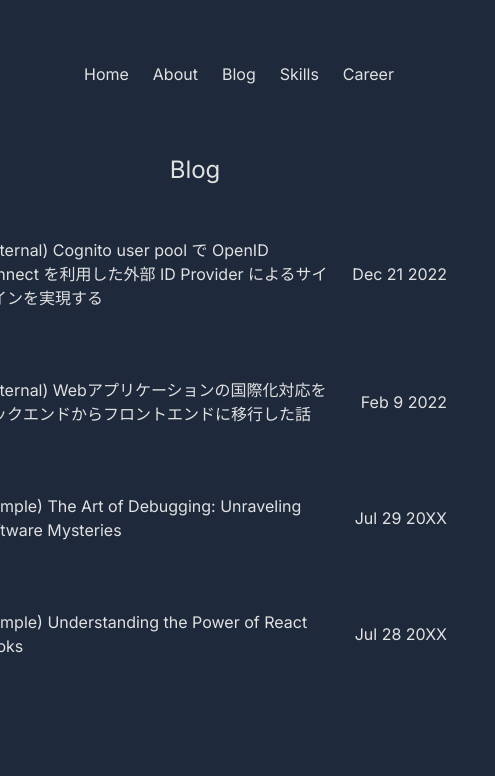
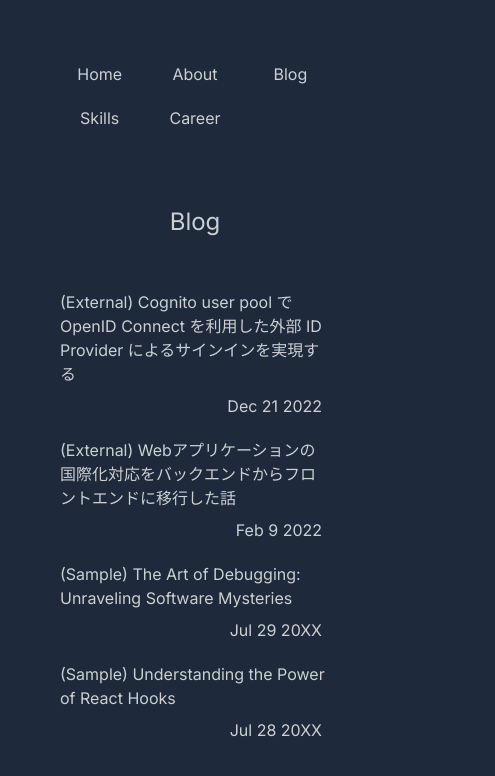
Before and after one commit to ku1987/simple-portofolio-site, a Next.js app: page /blog in a window 390 px wide. Shown: the top 776 px of the page, 495 px wide, since content can reach past the window. Built offline with nearby package versions, Linux system fonts and the light colour scheme.

Commit message:
Responsive

```diff
--- a/src/app/about/page.tsx
+++ b/src/app/about/page.tsx
@@ -1,6 +1,6 @@
 export default function About() {
   return (
-    <main className="p-12">
+    <main>
       <div className="flex flex-col items-center justify-between">
         <h1>About</h1>
       </div>
--- a/src/app/blog/[slug]/page.tsx
+++ b/src/app/blog/[slug]/page.tsx
@@ -13,7 +13,7 @@ export default function Article({ params }: { params: any }) {
   }, [params]);
 
   return (
-    <main className="p-12">
+    <main>
       <div className="flex flex-col items-center justify-between"></div>
       <ReactMarkdown>{content}</ReactMarkdown>
     </main>
--- a/src/app/blog/page.tsx
+++ b/src/app/blog/page.tsx
@@ -3,7 +3,7 @@ import ArticleLink from "../components/article-link";
 export default function Blog() {
   // TODO: Fetch blog posts from API
   return (
-    <main className="p-12">
+    <main>
       <div className="flex flex-col items-center justify-between">
         <h1>Blog</h1>
       </div>
--- a/src/app/career/page.tsx
+++ b/src/app/career/page.tsx
@@ -1,22 +1,18 @@
 export default function Career() {
   return (
-    <main className="p-12">
+    <main>
       <div className="flex flex-col items-center justify-between">
         <h1>Career</h1>
       </div>
       <h2>Work history</h2>
       <ul>
-        <li>Sample
-        </li>
-        <li>Sample
-        </li>
+        <li>Sample</li>
+        <li>Sample</li>
       </ul>
       <h2>Past projects</h2>
       <ul>
-        <li>Sample
-        </li>
-        <li>Sample
-        </li>
+        <li>Sample</li>
+        <li>Sample</li>
       </ul>
     </main>
   );
--- a/src/app/components/article-link.tsx
+++ b/src/app/components/article-link.tsx
@@ -13,12 +13,14 @@ export default function ArticleLink({
 }) {
   return (
     <Link
-      className="p-8 pr-28 relative block cursor-pointer hover:text-slate-400"
+      className="md:p-8 md:pr-28 py-6 relative block cursor-pointer hover:text-slate-400"
       target={openInNewTab ? "_blank" : ""}
       href={url}
     >
       {title}
-      <span className="absolute right-0	top-2/4	-translate-y-1/2">{date}</span>
+      <span className="absolute right-2 -bottom-2 md:bottom-auto md:right-0 md:top-2/4 md:-translate-y-1/2 block">
+        {date}
+      </span>
     </Link>
   );
 }
--- a/src/app/components/header.tsx
+++ b/src/app/components/header.tsx
@@ -4,7 +4,7 @@ export default function Header() {
   return (
     <header className="">
       <nav>
-        <ul className="flex space-x-6 list-none">
+        <ul className="grid grid-cols-3 gap-4 justify-items-center list-none px-0 md:flex md:space-x-6 md:pl-1">
           <li>
             <LinkButton url="/" name="Home" />
           </li>
--- a/src/app/globals.css
+++ b/src/app/globals.css
@@ -16,12 +16,33 @@
   }
 }
 
+@media (min-width: 768px) {
+  main {
+    max-width: 768px;
+    padding: 12px;
+  }
+
+  h1 {
+    font-size: 1.5rem;
+    margin: 1rem 0;
+  }
+
+  h2 {
+    font-size: 1.2rem;
+    margin: 1rem 0 0.5rem;
+  }
+}
+
 html,
 body {
   padding: 20px;
   margin: 10px;
   font-family: -apple-system, BlinkMacSystemFont, Segoe UI, Roboto, Oxygen,
     Ubuntu, Cantarell, Fira Sans, Droid Sans, Helvetica Neue, sans-serif;
+}
+
+main {
+  padding-top: 3rem;
 }
 
 a {
@@ -34,23 +55,18 @@ a {
 }
 
 body {
-  color: #e1e1e1;
+  color: #e1e1e1e6;
   background: rgb(30 41 59);
-}
-
-main {
-  max-width: 768px;
-  min-width: 600px;
 }
 
 h1 {
   font-size: 1.5rem;
-  margin: 1rem 0;
+  margin: 1.5rem 0;
 }
 
 h2 {
   font-size: 1.2rem;
-  margin: 1rem 0 0.5rem;
+  margin: 1.5rem 0 0.5rem;
 }
 
 ul {
--- a/src/app/page.tsx
+++ b/src/app/page.tsx
@@ -3,23 +3,50 @@ import Link from "next/link";
 
 export default function Home() {
   return (
-    <main className="p-12">
+    <main>
       <div className="flex flex-col items-center justify-between">
         <h1 className="mb-8">Kei Usami</h1>
         <ul className="grid grid-cols-3 list-none w-60 justify-items-center p-0">
           <li>
-          <Link target="_blank" className="cursor-pointer hover:opacity-80" href={"https://github.com/ku1987"}>
-            <Image src="/icons/github-mark-white.svg" alt="GitHub" width="30" height="30"/>
+            <Link
+              target="_blank"
+              className="cursor-pointer hover:opacity-80"
+              href={"https://github.com/ku1987"}
+            >
+              <Image
+                src="/icons/github-mark-white.svg"
+                alt="GitHub"
+                width="30"
+                height="30"
+              />
             </Link>
           </li>
           <li>
-          <Link target="_blank" className="cursor-pointer hover:opacity-80" href={"https://www.linkedin.com/in/kei-u-a93168205/"}>
-            <Image src="/icons/linkedin-svgrepo-com.svg" alt="LinkedIn" width="30" height="30"/>
+            <Link
+              target="_blank"
+              className="cursor-pointer hover:opacity-80"
+              href={"https://www.linkedin.com/in/kei-u-a93168205/"}
+            >
+              <Image
+                src="/icons/linkedin-svgrepo-com.svg"
+                alt="LinkedIn"
+                width="30"
+                height="30"
+              />
             </Link>
           </li>
           <li>
-          <Link target="_blank" className="cursor-pointer hover:opacity-80" href={"https://example.com"}>
-            <Image src="/icons/twitter-svgrepo-com.svg" alt="Twitter" width="30" height="30"/>
+            <Link
+              target="_blank"
+              className="cursor-pointer hover:opacity-80"
+              href={"https://example.com"}
+            >
+              <Image
+                src="/icons/twitter-svgrepo-com.svg"
+                alt="Twitter"
+                width="30"
+                height="30"
+              />
             </Link>
           </li>
         </ul>
--- a/src/app/skills/page.tsx
+++ b/src/app/skills/page.tsx
@@ -1,6 +1,6 @@
 export default function Career() {
   return (
-    <main className="p-12">
+    <main>
       <div className="flex flex-col items-center justify-between">
         <h1>Skills</h1>
       </div>
```
Lines whose indentation alone changed are shown as unchanged.
